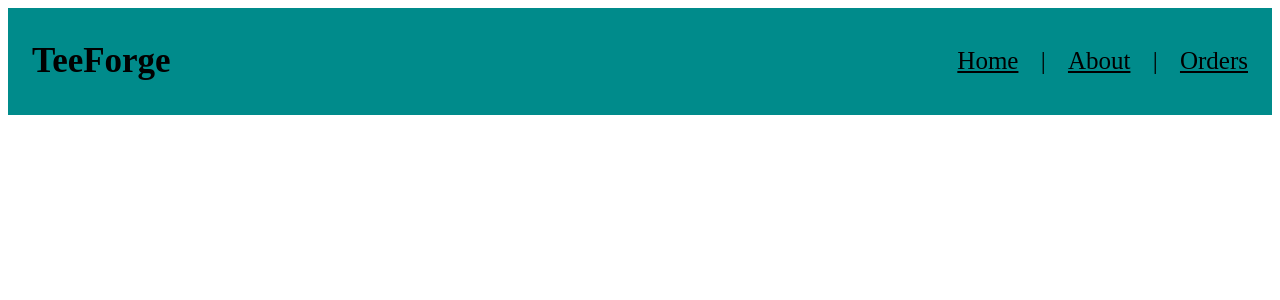
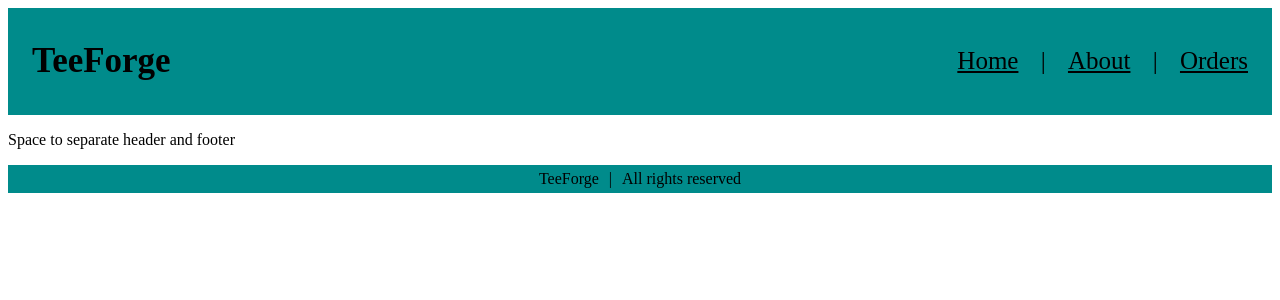
Before and after one commit to KingJepy/TeeForger-Unit-One-Project, a React (Vite) app: page / in a window 1280 px wide. Shown: the top 300 px of the page. Built offline with nearby package versions, Linux system fonts and the light colour scheme.

Commit message:
added footer

```diff
--- a/src/App.jsx
+++ b/src/App.jsx
@@ -1,5 +1,6 @@
 
 import './App.css'
+import Footer from './components/Footer';
 import Header from './components/Header'
 
 function App() {
@@ -7,6 +8,10 @@ function App() {
   return (
     <>
       <Header />
+      <div>
+        <p>Space to separate header and footer</p>
+      </div>
+      <Footer />
     </>
   )
 }
--- /dev/null
+++ b/src/components/Footer.css
@@ -0,0 +1,10 @@
+.footer {
+    display: flex;
+    background-color: darkcyan;
+    align-items: center;
+    justify-content: center;
+}
+
+.feet {
+    margin: 5px;
+}
--- /dev/null
+++ b/src/components/Footer.jsx
@@ -0,0 +1,14 @@
+import React from "react";
+import './Footer.css'
+
+function Footer () {
+    return (
+        <footer className="footer">
+            <p className="feet">TeeForge </p>
+            <p className="feet">  |  </p>
+            <p className="feet">All rights reserved</p>
+        </footer>
+    );
+};
+
+export default Footer;
```
